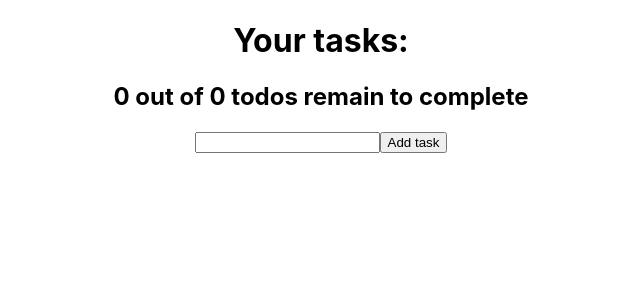
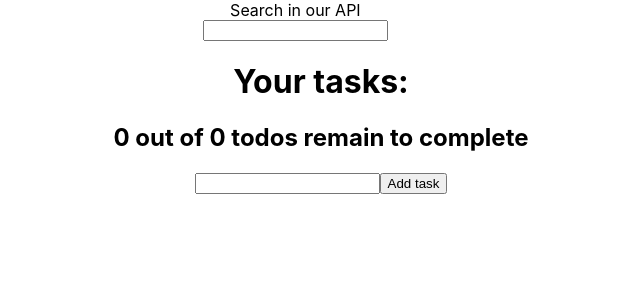
Before and after one commit to eladr7/intr_prct_21, a React (Create React App) app: page / in a window 1280 px wide. Shown: the top 300 px of the page, without its empty margins (319-959 px from the left). Built offline with nearby package versions, Linux system fonts and the light colour scheme.

Commit message:
Implemented InputDebounce

```diff
--- a/src/App.tsx
+++ b/src/App.tsx
@@ -1,10 +1,12 @@
 import React from 'react';
 import logo from './logo.svg';
 import { Todos } from './components/Todos';
+import { InputDebounce } from './components/InputDebounce';
 
 function App() {
   return (
     <div className="App">
+      <InputDebounce />
       <Todos />
     </div>
   );
--- /dev/null
+++ b/src/components/InputDebounce.tsx
@@ -0,0 +1,76 @@
+import React, { useState, ChangeEvent } from 'react'
+
+interface ResultFromAPI {
+  id: number,
+  data: string
+}
+
+const resultsFromAPI = [
+  { id: 1, data: 'res1' },
+  { id: 2, data: 'res2' },
+  { id: 3, data: 'res3' },
+  { id: 4, data: 'res4' },
+  { id: 5, data: 'res5' }
+];
+export interface InputDebounceProps { }
+export const InputDebounce: React.FC<InputDebounceProps> = ({ }) => {
+  const [value, setValue] = useState('');
+  const [data, setData] = useState<ResultFromAPI[]>([]);
+
+  const [loading, setLoading] = useState(false);
+  const [disableInput, setDisableInput] = useState(false);
+  const [showResults, setShowResults] = useState(false);
+
+  const getSuggestionsFromAPI = (e: ChangeEvent<HTMLInputElement>) => {
+    setValue(e.target.value);
+    setLoading(true);
+
+    setShowResults(false);
+    setTimeout(() => {
+      setDisableInput(true);
+    }, 200);
+
+    setTimeout(() => {
+      setData(resultsFromAPI);
+      setLoading(false);
+      setDisableInput(false);
+      setShowResults(true);
+    }, 2000);
+  }
+
+  const selectResult = (data: string) => {
+    setValue(data);
+    setShowResults(false);
+  }
+
+  const showSearchSuggestions = () => {
+    if (loading) return (<h2>Loading, so wait you cunt!</h2>);
+    if (!showResults) return null;
+
+    return (
+      <ul>
+        {data.map((result: ResultFromAPI, idx: number) => (
+          <li
+            key={idx}
+            onClick={() => selectResult(result.data)}
+          >
+            {result.data}
+          </li>
+        ))}
+      </ul>
+    );
+  }
+  return (
+    <div className="flex-col w-30 left-50">
+      <label htmlFor="debounce-input">Search in our API</label>
+      <input
+        type="text"
+        name="debounce-input"
+        value={value}
+        onChange={getSuggestionsFromAPI}
+        disabled={disableInput}
+      />
+      {showSearchSuggestions()}
+    </div>
+  );
+}
--- a/src/index.css
+++ b/src/index.css
@@ -51,6 +51,24 @@ code {
   }
 }
 
+.flex-col {
+  display: flex;
+  flex-direction: column;
+  /* justify-content: center; */
+  align-items: center;
+}
+
+.w-30 {
+  width: 30%;
+}
+
+.left-50 {
+  /* position: absolute; */
+  /* left: 50%; */
+  margin-left: 33%;
+  /* transform: translate(-50%, -50%); */
+}
+
 .line-through {
   text-decoration: line-through;
 }
```
